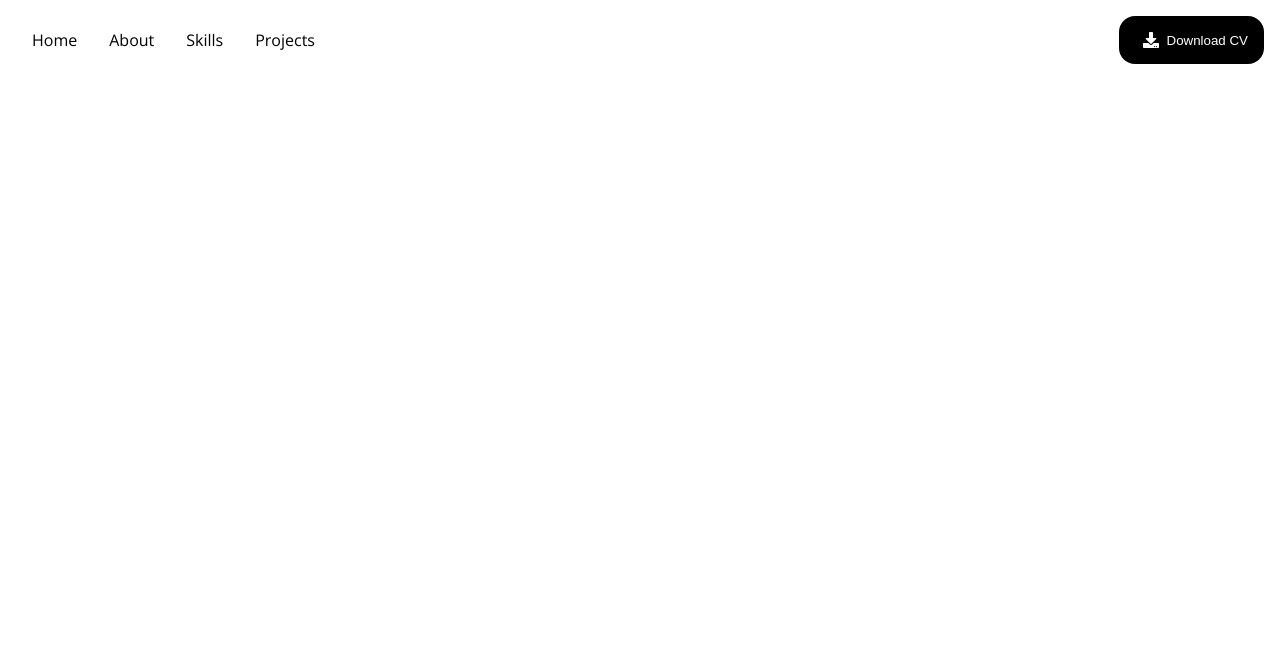
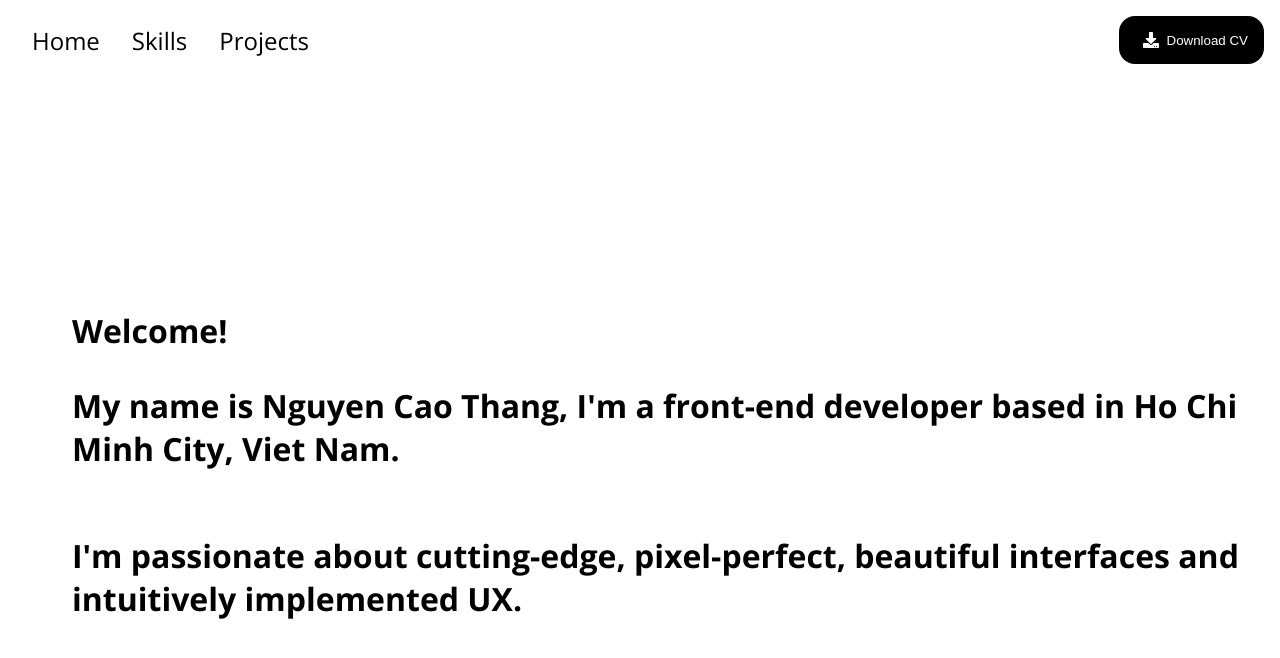
Before and after one commit to ThesngNguyen/portfolio, a React (Create React App) app: page / in a window 1280 px wide. Shown: the top 658 px of the page. Built offline with nearby package versions, Linux system fonts and the light colour scheme.

Commit message:
Working on Homepage

```diff
--- a/src/App.js
+++ b/src/App.js
@@ -6,6 +6,9 @@ function App() {
   return (
     <div className="App">
         <Navbar/>
+        <section>
+          <Intro></Intro>
+        </section>
     </div>
   );
 }
--- /dev/null
+++ b/src/components/Intro.css
@@ -0,0 +1,19 @@
+#intro {
+    height: calc(100vh - 4rem);
+    width: 100vw;
+    max-width: 75rem;
+    margin: 0 auto;
+    overflow: hidden;
+    position: relative;
+}
+
+.intro-Content {
+    height: 100vh;
+    width: 100vw;
+    padding: 2rem;
+    font-size: 2rem;
+    font-weight: 700;
+    display: flex;
+    flex-direction: column;
+    justify-content: center;
+}
--- /dev/null
+++ b/src/components/Intro.js
@@ -0,0 +1,16 @@
+import React from 'react';
+import './Intro.css';
+
+const Intro = () => {
+  return (
+    <section id="intro">
+        <div className='intro-Content'>
+            <span className='welcome'>Welcome!</span>
+            <p>My name is Nguyen Cao Thang, I'm a front-end developer based in Ho Chi Minh City, Viet Nam.</p>
+            <p>I'm passionate about cutting-edge, pixel-perfect, beautiful interfaces and intuitively implemented UX.</p>
+        </div>
+    </section>
+  )
+}
+
+export default Intro
--- a/src/components/NavBar.css
+++ b/src/components/NavBar.css
@@ -18,7 +18,7 @@
 }
 
 .Menu-ListItem {
-    font-size: 1rem;
+    font-size: clamp(0.75rem, 2vw, 1.5rem);
     margin: 1rem;
     cursor: pointer;
     text-decoration: none;
--- a/src/components/NavBar.js
+++ b/src/components/NavBar.js
@@ -17,7 +17,6 @@ const Navbar = () => {
         <nav className='navbar'>
             <div className='navbar-Menu'>
                 <Link className='Menu-ListItem'>Home</Link>
-                <Link className='Menu-ListItem'>About</Link>
                 <Link className='Menu-ListItem'>Skills</Link>
                 <Link className='Menu-ListItem'>Projects</Link>
             </div>
```
